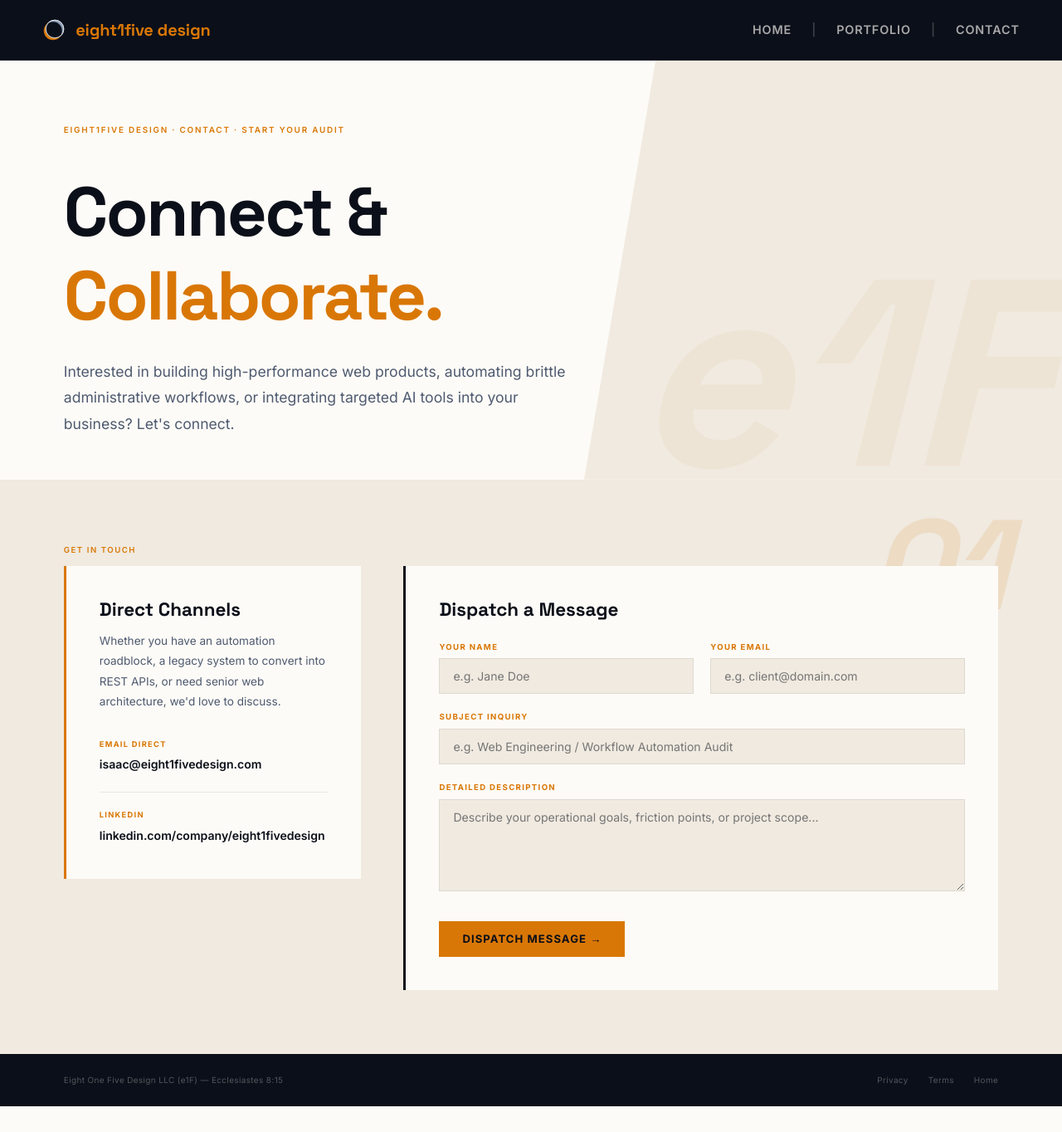
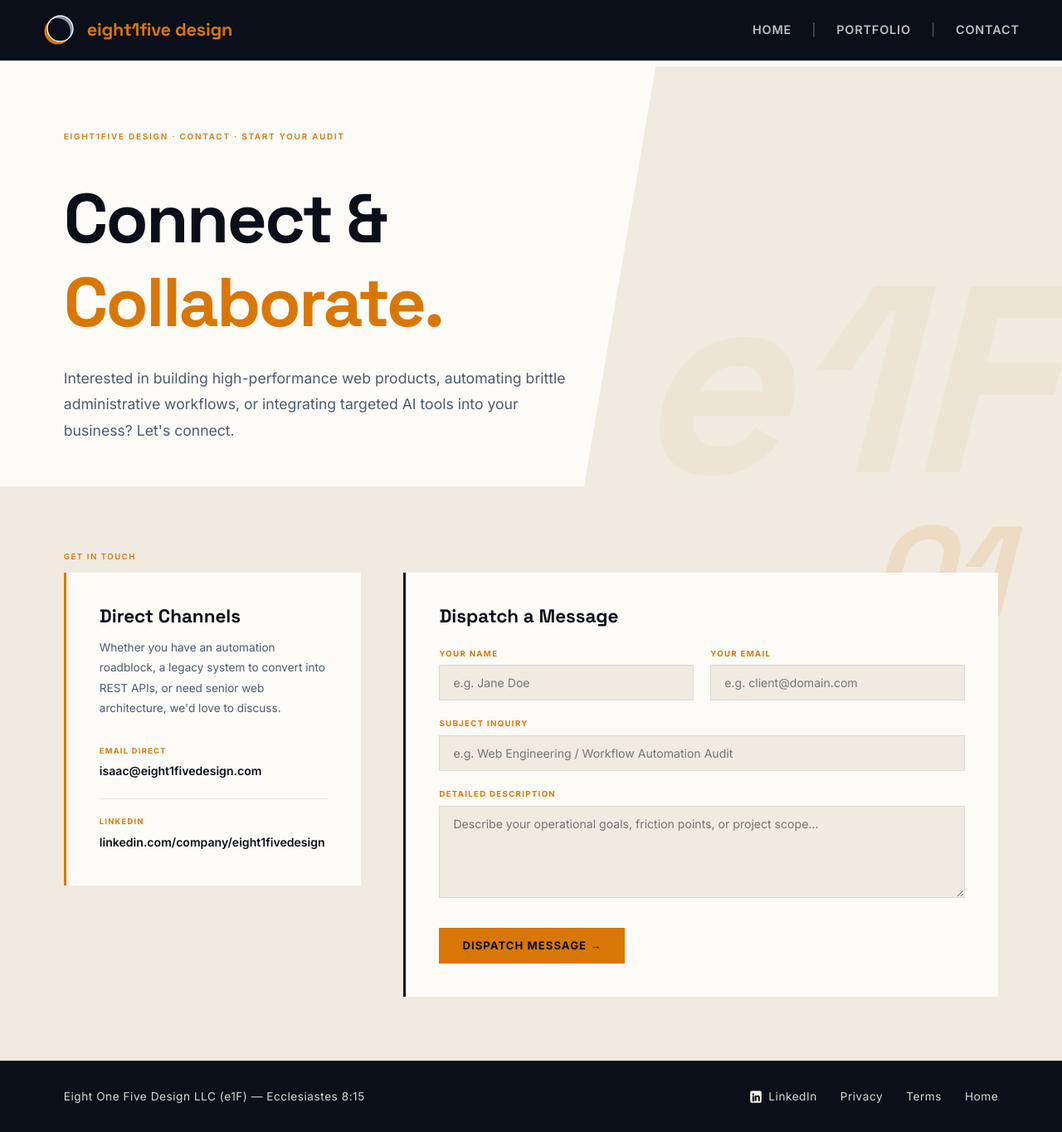
Before and after one commit to higherkey/eight-one-five-design, an Eleventy site: page contact.html in a window 1280 px wide. Shown: the whole page at 83% size. Before the commit the page ends 1333 px from the top, so only its background shows below. Built offline with nearby package versions, Linux system fonts and the light colour scheme; Eleventy itself is replaced by a stand-in of ours; files that its build step writes are made by us from their sources.

Commit message:
feat: Enlarge header logo mark, improve footer contrast, and add LinkedIn logo link
Increase header logo size to 2.5rem, improve footer text sizing to 0.85rem with high-contrast text, and add locally hosted LinkedIn logo SVG link.

```diff
--- a/_includes/layouts/horizon.njk
+++ b/_includes/layouts/horizon.njk
@@ -29,15 +29,15 @@
     body { min-height: 100vh; display: flex; flex-direction: column; overflow-x: hidden; }
 
     /* Main Header Navigation */
-    .lab-strip { position: fixed; top: 0; left: 0; right: 0; z-index: 100; background: var(--dusk); display: flex; align-items: center; justify-content: space-between; padding: 1.25rem 4vw; border-bottom: 1px solid rgba(253,251,247,0.08); }
-    .lab-strip__logo { font-family: var(--serif); font-size: 1.25rem; font-weight: 700; letter-spacing: -0.01em; color: var(--cream); text-decoration: none; }
+    .lab-strip { position: fixed; top: 0; left: 0; right: 0; z-index: 100; background: var(--dusk); display: flex; align-items: center; justify-content: space-between; padding: 1rem 4vw; border-bottom: 1px solid rgba(253,251,247,0.08); }
+    .lab-strip__logo { font-family: var(--serif); font-size: 1.35rem; font-weight: 700; letter-spacing: -0.01em; color: var(--cream); text-decoration: none; }
     .lab-strip__logo span { color: var(--amber); }
     .lab-strip__links { display: flex; align-items: center; gap: 1.5rem; font-size: 0.9rem; font-family: var(--sans); font-weight: 600; text-transform: uppercase; letter-spacing: 0.06em; }
-    .lab-strip__links a { color: rgba(253,251,247,0.65); text-decoration: none; transition: color 0.2s; }
+    .lab-strip__links a { color: rgba(253,251,247,0.75); text-decoration: none; transition: color 0.2s; }
     .lab-strip__links a:hover, .lab-strip__links a.current { color: var(--amber); }
-    .lab-strip__links .sep { color: rgba(253,251,247,0.2); }
+    .lab-strip__links .sep { color: rgba(253,251,247,0.25); }
 
-    main { flex: 1; padding-top: 4.5rem; }
+    main { flex: 1; padding-top: 5rem; }
 
     /* ── Horizon: Organic Anti-Grid System ── */
     .hor-page { overflow: hidden; }
@@ -227,16 +227,16 @@
     .hor-pillar__desc { font-size: 0.8rem; color: var(--slate); line-height: 1.65; max-width: 24ch; }
 
     /* Footer */
-    .hor-footer { background: var(--dusk); padding: 1.5rem 6vw; display: flex; justify-content: space-between; align-items: center; gap: 1rem; flex-wrap: wrap; }
-    .hor-footer p, .hor-footer a { font-size: 0.62rem; color: rgba(253,251,247,0.3); font-family: var(--sans); text-decoration: none; letter-spacing: 0.04em; }
+    .hor-footer { background: var(--dusk); padding: 2rem 6vw; display: flex; justify-content: space-between; align-items: center; gap: 1.5rem; flex-wrap: wrap; border-top: 1px solid rgba(253,251,247,0.1); }
+    .hor-footer p, .hor-footer a { font-size: 0.85rem; color: rgba(253,251,247,0.85); font-family: var(--sans); text-decoration: none; letter-spacing: 0.04em; }
     .hor-footer a:hover { color: var(--amber); }
   </style>
 </head>
 <body>
 
   <nav class="lab-strip" aria-label="Main navigation">
-    <a href="/" class="lab-strip__logo" style="display:flex; align-items:center; gap:0.75rem; text-transform:none;">
-      <img src="/brand_marks/logo-dark.svg" alt="eight1five design logo mark" style="width:1.75rem; height:1.75rem; display:block;">
+    <a href="/" class="lab-strip__logo" style="display:flex; align-items:center; gap:0.85rem; text-transform:none;">
+      <img src="/brand_marks/logo-dark.svg" alt="eight1five design logo mark" style="width:2.5rem; height:2.5rem; display:block;">
       <span>eight1five design</span>
     </a>
     <div class="lab-strip__links">
--- a/contact.html
+++ b/contact.html
@@ -86,7 +86,11 @@ permalink: /contact.html
     <!-- Footer -->
     <footer class="hor-footer">
       <p>Eight One Five Design LLC (e1F) &mdash; Ecclesiastes 8:15</p>
-      <div style="display:flex;gap:1.5rem;">
+      <div style="display:flex; align-items:center; gap:1.75rem;">
+        <a href="https://www.linkedin.com/company/eight1fivedesign" target="_blank" rel="noopener noreferrer" aria-label="LinkedIn Company Page" style="display:flex; align-items:center; gap:0.4rem; color:rgba(253,251,247,0.85);">
+          <img src="/brand_marks/linkedin.svg" alt="LinkedIn logo mark" style="width:1.15rem; height:1.15rem; filter:invert(95%) sepia(10%) saturate(100%) hue-rotate(350deg); display:block;">
+          <span>LinkedIn</span>
+        </a>
         <a href="/privacy.html">Privacy</a>
         <a href="/terms.html">Terms</a>
         <a href="/">Home</a>
```
Also changed, not shown: docs/traces/feat-horizon-redesign-and-cleanup.md (+2 -1 lines), index.html (+5 -1 lines), portfolio.html (+5 -1 lines), brand_marks/linkedin.svg (added).
